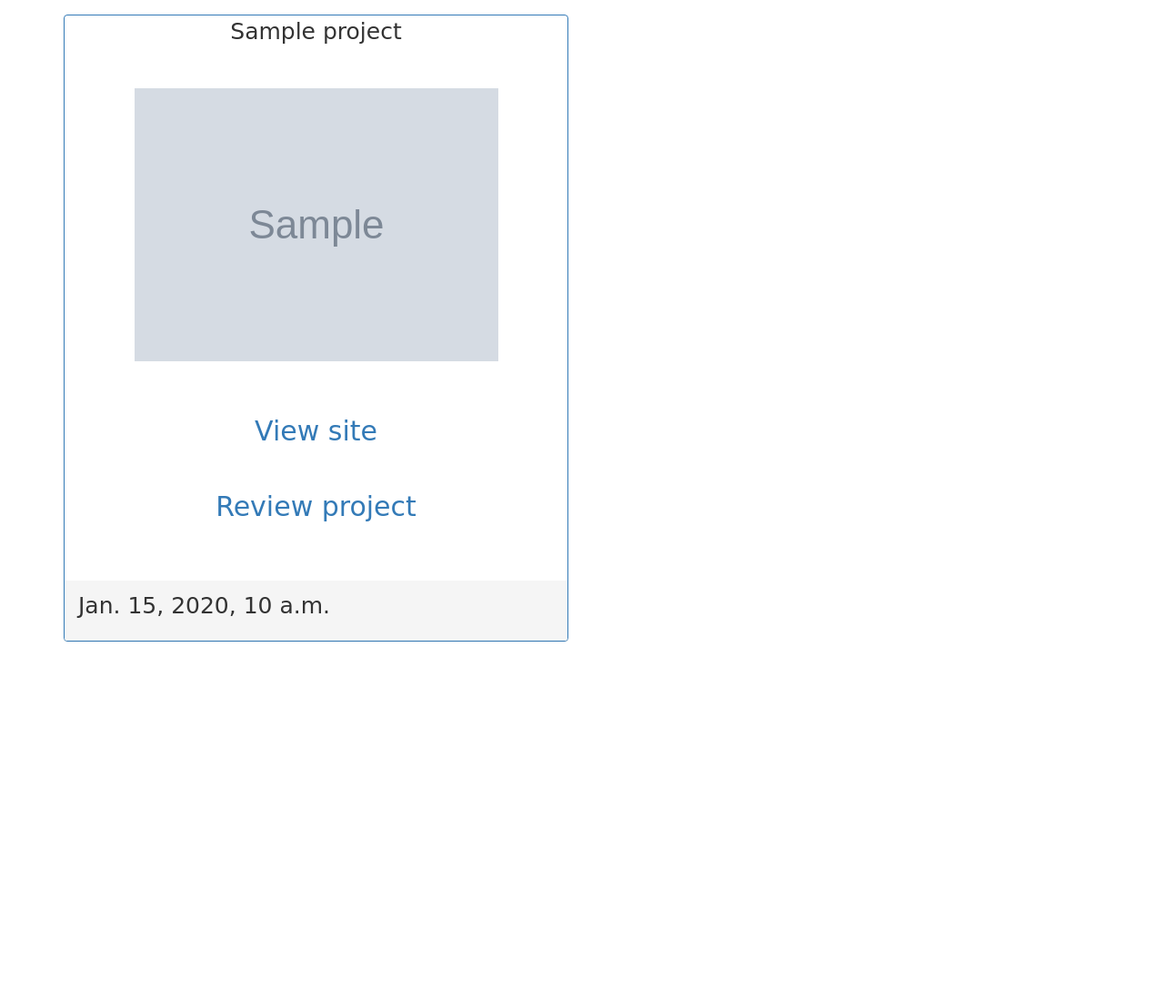
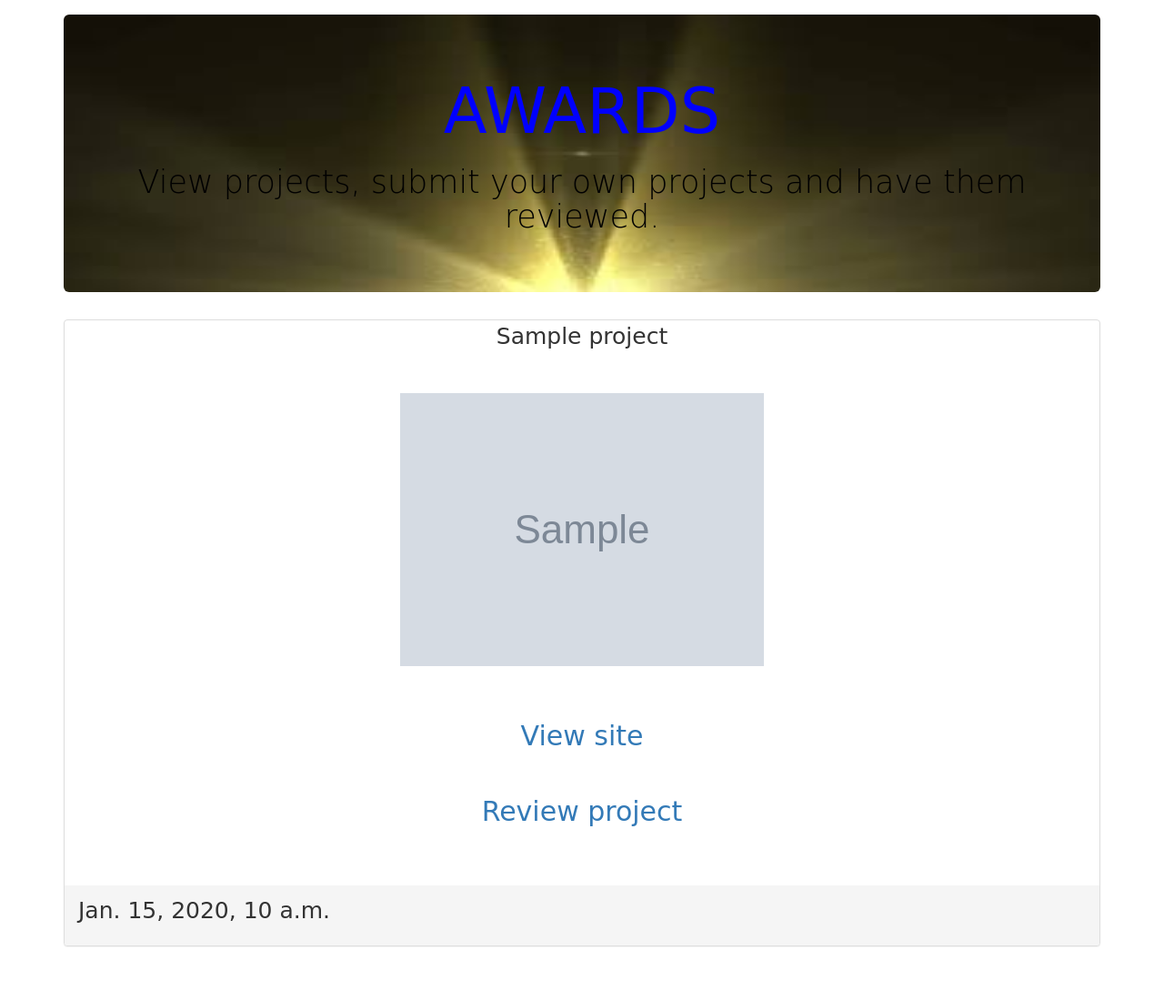
Before and after one commit to Kernael92/awards, a Django app: template awards/templates/awards/index.html in a window 1280 px wide. Shown: the part 185-1285 px from the top of the page at 91% size. Before the commit the page ends 890 px from the top, so only its background shows below. Run offline with Django 3.2, Linux system fonts and the light colour scheme; the template is opened without the code that fills it: most values are stand-ins (such as "Sample title", 1, 10 or a date in 2020); grey boxes marked "Sample" are stand-in pictures; some libraries are stand-ins or nearby versions.

Commit message:
add jumbotron and style it

```diff
--- a/awards/templates/awards/index.html
+++ b/awards/templates/awards/index.html
@@ -5,15 +5,22 @@
 {%block content%}
 {{block.super}}
 <div class="container">
+    <div class="jumbotron text-center mb-0" id="jumbo" style="background-color:white;">
+
+        <h1 class="h1" style="font-family: cursive; color:blue;font-size:70px;">AWARDS</h1>
+        <p class="h1" style="font-family: cursive; color:black;font-size:35px;">View projects, submit your own projects and have them reviewed.</p>
+    </div>
+</div>
+<div class="container">
     <!-- <div class="jumbotron" style="height:100vh;">
         <h1> AWARDS</h1>
 
     </div> -->
     {%for project in projects%}
     <div class="row">
-        <div class="col-sm-6 col-md-6 col-lg-6">
+        <div class="col-sm-12 col-md-12 col-lg-12">
             <div class="panel-group">
-                <div class="panel panel-primary">
+                <div class="panel panel-default">
                     <div class="panel-header">
                         <p style="text-align:center;">{{project.title}}</p>
                     </div><br>
--- a/awards/templates/awards/project.html
+++ b/awards/templates/awards/project.html
@@ -16,7 +16,7 @@
     <div class="card boarder-secondary">
         <div class="card-header">
             <h1>Comments</h1>
-            <div class="card-body text-success">
+            <div class="card-body text-primary">
                 <h1>{{review.project.title}}</h1>
                 {%for review in review_list%}
                 <div>
@@ -32,7 +32,7 @@
                 <form action="{%url 'project' project.id%}" method="post" enctype="multipart/form-data">
                     {%csrf_token%}
                     {% bootstrap_form form %}
-                    <input type="submit" class="btn btn-success" value="Post">
+                    <input type="submit" class="btn btn-primary" value="Post">
                 </form>
 
 
```
